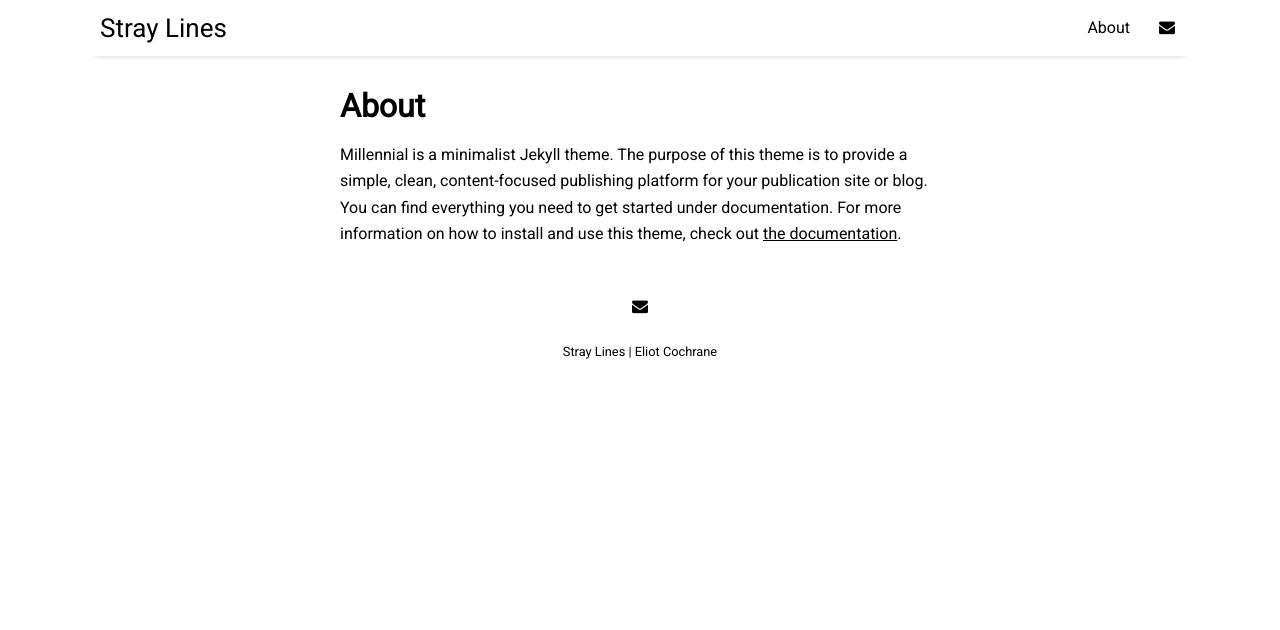
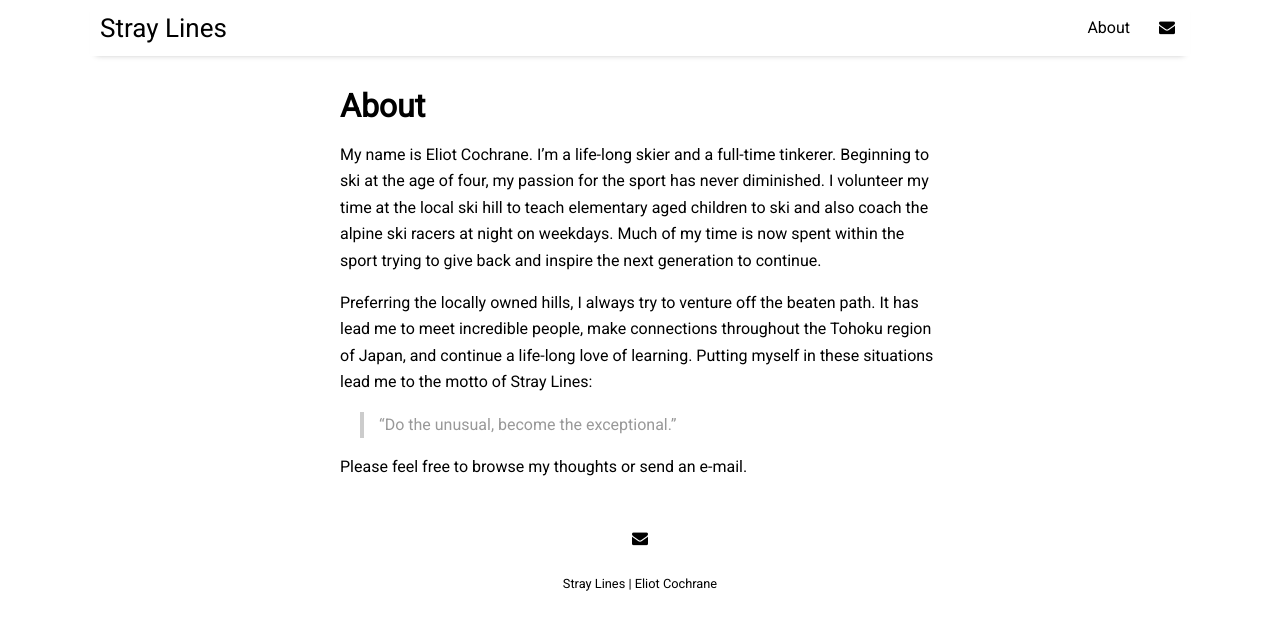
Before and after one commit to eliotcochrane/eliotcochrane.github.io, a Jekyll site: the page built from pages/about.md, in a window 1280 px wide. Shown: the top 630 px of the page. Built offline with Jekyll 4.4.1, drawn with Linux system fonts in a browser that asks for light colours; nearby versions of some CDN libraries.

Commit message:
Remove sample post, update about page
-Removed sample post
-First content written to the about page

```diff
--- a/pages/about.md
+++ b/pages/about.md
@@ -4,4 +4,10 @@ title: About
 permalink: /about
 ---
 
-Millennial is a minimalist Jekyll theme. The purpose of this theme is to provide a simple, clean, content-focused publishing platform for your publication site or blog. You can find everything you need to get started under documentation. For more information on how to install and use this theme, check out [the documentation]({{ site.github.url }}{% post_url 2016-10-10-getting-started %}).
+My name is Eliot Cochrane. I'm a life-long skier and a full-time tinkerer. Beginning to ski at the age of four, my passion for the sport has never diminished. I volunteer my time at the local ski hill to teach elementary aged children to ski and also coach the alpine ski racers at night on weekdays. Much of my time is now spent within the sport trying to give back and inspire the next generation to continue.
+
+Preferring the locally owned hills, I always try to venture off the beaten path. It has lead me to meet incredible people, make connections throughout the Tohoku region of Japan, and continue a life-long love of learning. Putting myself in these situations lead me to the motto of Stray Lines:
+
+> "Do the unusual, become the exceptional."
+
+Please feel free to browse my thoughts or send an e-mail.
```
Also changed, not shown: pages/sample-posts.md (deleted, +0 -6 lines).
